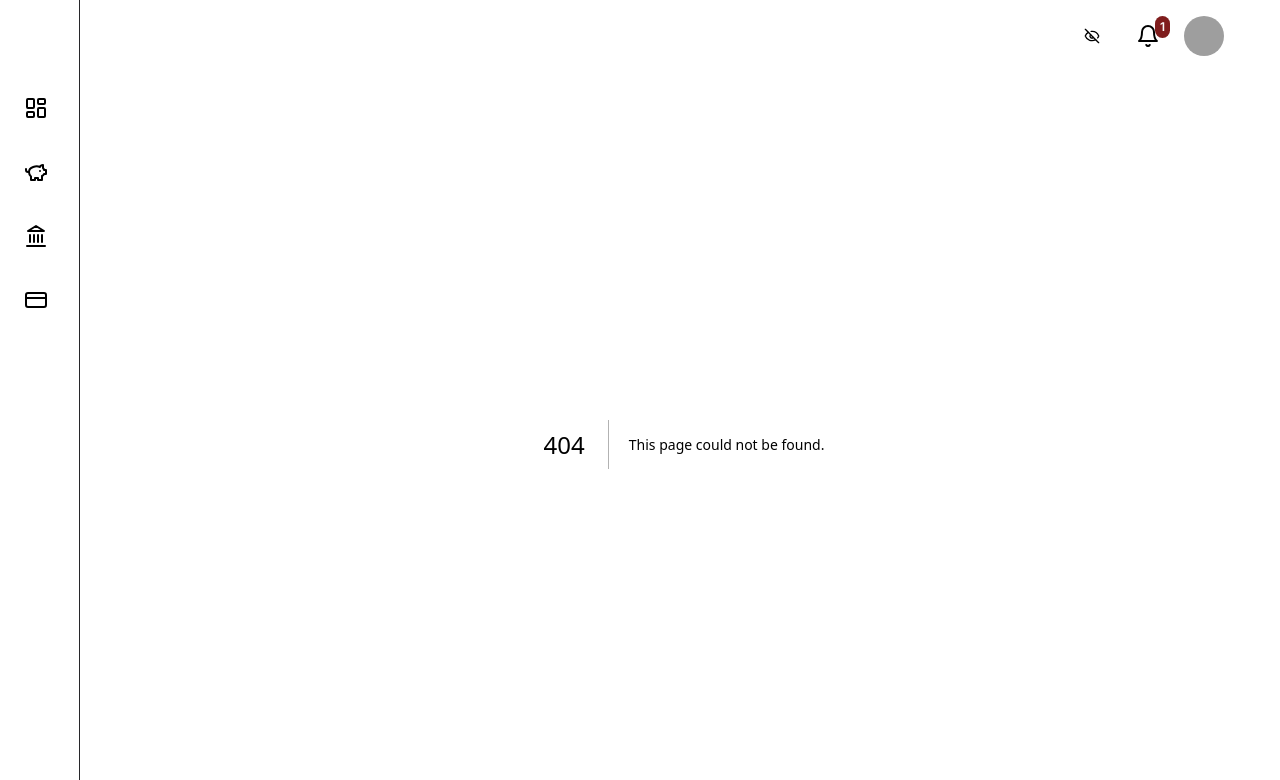
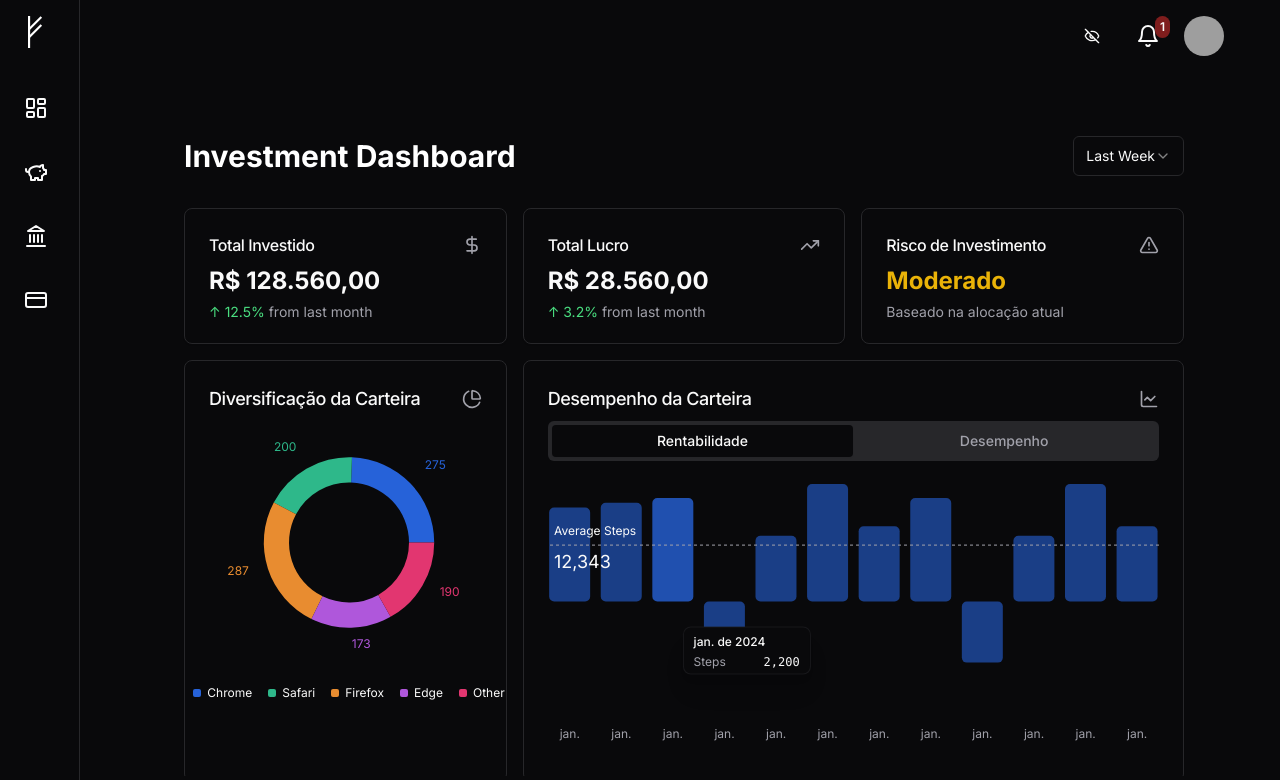
Before and after one commit to fehu-financial/fehu-front-web, a Next.js app: page /investments in a window 1280 px wide. Before the commit this address had no page. Shown: the top 780 px of the page. Built offline with nearby package versions, Linux system fonts and the light colour scheme; grey boxes are pictures that could not be loaded.

Commit message:
feat(investment): add new investment's overview page

```diff
--- /dev/null
+++ b/src/app/investments/components/allocation-chart.tsx
@@ -0,0 +1,72 @@
+import {
+	type ChartConfig,
+	ChartContainer,
+	ChartLegend,
+	ChartLegendContent,
+	ChartTooltip,
+	ChartTooltipContent,
+} from "@/components/ui/chart";
+import { Pie, PieChart } from "recharts";
+
+const chartData = [
+	{ browser: "chrome", visitors: 275, fill: "var(--color-chrome)" },
+	{ browser: "safari", visitors: 200, fill: "var(--color-safari)" },
+	{ browser: "firefox", visitors: 287, fill: "var(--color-firefox)" },
+	{ browser: "edge", visitors: 173, fill: "var(--color-edge)" },
+	{ browser: "other", visitors: 190, fill: "var(--color-other)" },
+];
+
+const chartConfig = {
+	visitors: {
+		label: "Visitors",
+	},
+	chrome: {
+		label: "Chrome",
+		color: "hsl(var(--chart-1))",
+	},
+	safari: {
+		label: "Safari",
+		color: "hsl(var(--chart-2))",
+	},
+	firefox: {
+		label: "Firefox",
+		color: "hsl(var(--chart-3))",
+	},
+	edge: {
+		label: "Edge",
+		color: "hsl(var(--chart-4))",
+	},
+	other: {
+		label: "Other",
+		color: "hsl(var(--chart-5))",
+	},
+} satisfies ChartConfig;
+
+export default function AllocationChart() {
+	return (
+		<ChartContainer
+			config={chartConfig}
+			className="mx-auto aspect-square h-[280px]"
+		>
+			<PieChart margin={{ top: 15, left: -4, right: -4 }}>
+				<ChartTooltip
+					cursor={false}
+					content={<ChartTooltipContent hideLabel />}
+				/>
+				<Pie
+					data={chartData}
+					label
+					labelLine={false}
+					dataKey="visitors"
+					nameKey="browser"
+					innerRadius={60}
+					strokeWidth={5}
+				/>
+				<ChartLegend
+					content={<ChartLegendContent nameKey="browser" />}
+					className="mt-6"
+				/>
+			</PieChart>
+		</ChartContainer>
+	);
+}
--- /dev/null
+++ b/src/app/investments/components/portfolio-chart.tsx
@@ -0,0 +1,75 @@
+"use client";
+
+import * as React from "react";
+import { CartesianGrid, Line, LineChart, XAxis } from "recharts";
+
+import {
+	type ChartConfig,
+	ChartContainer,
+	ChartTooltip,
+	ChartTooltipContent,
+} from "@/components/ui/chart";
+
+const chartData = [
+	{ month: "January", desktop: 186 },
+	{ month: "February", desktop: 305 },
+	{ month: "March", desktop: 237 },
+	{ month: "April", desktop: 73 },
+	{ month: "May", desktop: 209 },
+	{ month: "June", desktop: 214 },
+	{ month: "July", desktop: 173 },
+	{ month: "August", desktop: 509 },
+	{ month: "September", desktop: 214 },
+	{ month: "October", desktop: 173 },
+	{ month: "November", desktop: 409 },
+	{ month: "December", desktop: 214 },
+];
+const chartConfig = {
+	desktop: {
+		label: "Desktop",
+		color: "hsl(var(--chart-1))",
+	},
+} satisfies ChartConfig;
+
+const PortfolioChart = () => {
+	return (
+		<ChartContainer className="h-[280px] w-full" config={chartConfig}>
+			<LineChart
+				accessibilityLayer
+				data={chartData}
+				margin={{
+					top: 15,
+					left: 10,
+					right: 10,
+				}}
+			>
+				<CartesianGrid vertical={false} />
+				<XAxis
+					dataKey="month"
+					tickLine={false}
+					axisLine={false}
+					tickMargin={8}
+					tickFormatter={(value) => value.slice(0, 3)}
+				/>
+				<ChartTooltip
+					cursor={false}
+					content={<ChartTooltipContent hideLabel />}
+				/>
+				<Line
+					dataKey="desktop"
+					type="natural"
+					stroke="var(--color-desktop)"
+					strokeWidth={2}
+					dot={{
+						fill: "var(--color-desktop)",
+					}}
+					activeDot={{
+						r: 6,
+					}}
+				/>
+			</LineChart>
+		</ChartContainer>
+	);
+};
+
+export default PortfolioChart;
--- /dev/null
+++ b/src/app/investments/components/profit-chart.tsx
@@ -0,0 +1,149 @@
+"use client";
+
+import {
+	Bar,
+	BarChart,
+	Label,
+	Rectangle,
+	ReferenceLine,
+	XAxis,
+} from "recharts";
+
+import {
+	type ChartConfig,
+	ChartContainer,
+	ChartTooltip,
+	ChartTooltipContent,
+} from "@/components/ui/chart";
+import React from "react";
+
+const chartData = [
+	{
+		date: "2024-01-01",
+		steps: 2000,
+	},
+	{
+		date: "2024-01-02",
+		steps: 2100,
+	},
+	{
+		date: "2024-01-03",
+		steps: 2200,
+	},
+	{
+		date: "2024-01-04",
+		steps: -1300,
+	},
+	{
+		date: "2024-01-05",
+		steps: 1400,
+	},
+	{
+		date: "2024-01-06",
+		steps: 2500,
+	},
+	{
+		date: "2024-01-07",
+		steps: 1600,
+	},
+	{
+		date: "2024-01-03",
+		steps: 2200,
+	},
+	{
+		date: "2024-01-04",
+		steps: -1300,
+	},
+	{
+		date: "2024-01-05",
+		steps: 1400,
+	},
+	{
+		date: "2024-01-06",
+		steps: 2500,
+	},
+	{
+		date: "2024-01-07",
+		steps: 1600,
+	},
+];
+
+const chartConfig = {
+	steps: {
+		label: "Steps",
+		color: "hsl(var(--chart-1))",
+	},
+} satisfies ChartConfig;
+
+const ProfitChart = () => {
+	return (
+		<ChartContainer config={chartConfig} className="w-full h-[280px]">
+			<BarChart
+				accessibilityLayer
+				margin={{
+					top: 15,
+					left: -4,
+					right: -4,
+				}}
+				data={chartData}
+			>
+				<Bar
+					dataKey="steps"
+					fill="var(--color-steps)"
+					radius={5}
+					fillOpacity={0.6}
+					activeBar={<Rectangle fillOpacity={0.8} />}
+				/>
+				<XAxis
+					dataKey="date"
+					tickLine={false}
+					axisLine={false}
+					tickMargin={4}
+					tickFormatter={(value) => {
+						return new Date(value).toLocaleDateString("pt-BR", {
+							month: "short",
+						});
+					}}
+				/>
+				<ChartTooltip
+					defaultIndex={2}
+					content={
+						<ChartTooltipContent
+							hideIndicator
+							labelFormatter={(value) => {
+								return new Date(value).toLocaleDateString("pt-BR", {
+									month: "short",
+									year: "numeric",
+								});
+							}}
+						/>
+					}
+					cursor={false}
+				/>
+				<ReferenceLine
+					y={1200}
+					stroke="hsl(var(--muted-foreground))"
+					strokeDasharray="3 3"
+					strokeWidth={1}
+				>
+					<Label
+						position="insideBottomLeft"
+						value="Average Steps"
+						offset={10}
+						fill="hsl(var(--foreground))"
+					/>
+					<Label
+						position="insideTopLeft"
+						value="12,343"
+						className="text-lg"
+						fill="hsl(var(--foreground))"
+						offset={10}
+						startOffset={100}
+					/>
+				</ReferenceLine>
+			</BarChart>
+		</ChartContainer>
+	);
+};
+
+export default ProfitChart;
--- /dev/null
+++ b/src/app/investments/page.tsx
@@ -0,0 +1,89 @@
+"use client";
+
+import ChartCard from "@/components/ui/chart-card";
+import { LinkCard } from "@/components/ui/link-card";
+import PeriodFilter from "@/components/ui/period-filter";
+import StatsCard from "@/components/ui/stats-card";
+import { Tabs, TabsContent, TabsList, TabsTrigger } from "@/components/ui/tabs";
+import Formatter from "@/lib/formatter";
+import {
+	AlertTriangleIcon,
+	DollarSignIcon,
+	LineChartIcon,
+	PieChart,
+	TrendingUpIcon,
+} from "lucide-react";
+import AllocationChart from "./components/allocation-chart";
+import PortfolioChart from "./components/portfolio-chart";
+import ProfitChart from "./components/profit-chart";
+
+export default function InvestmentDashboard() {
+	return (
+		<div className="min-h-full overflow-auto scrollbar-hide">
+			<div className="p-6">
+				<div className="flex justify-between items-center mb-8">
+					<h1 className="text-3xl font-bold dark:text-white">
+						Investment Dashboard
+					</h1>
+					<PeriodFilter defaultValue="1W" width="180px" />
+				</div>
+
+				<div className="grid grid-cols-1 sm:grid-cols-2 md:grid-cols-3 lg:grid-cols-3 gap-4 w-full">
+					<StatsCard
+						title="Total Investido"
+						value={Formatter.currency(128560)}
+						icon={DollarSignIcon}
+						change={12.5}
+						description="from last month"
+					/>
+					<StatsCard
+						title="Total Lucro"
+						value={Formatter.currency(28560)}
+						icon={TrendingUpIcon}
+						change={3.2}
+						description="from last month"
+					/>
+					<StatsCard
+						title="Risco de Investimento"
+						value={<span className="text-yellow-500">Moderado</span>}
+						icon={AlertTriangleIcon}
+						description="Baseado na alocação atual"
+					/>
+					<ChartCard title="Diversificação da Carteira" icon={PieChart}>
+						<AllocationChart />
+					</ChartCard>
+					<ChartCard
+						className="col-span-2"
+						title="Desempenho da Carteira"
+						icon={LineChartIcon}
+					>
+						<Tabs defaultValue="profit" className="w-full">
+							<TabsList className="grid w-full grid-cols-2">
+								<TabsTrigger value="profit">Rentabilidade</TabsTrigger>
+								<TabsTrigger value="performance">Desempenho</TabsTrigger>
+							</TabsList>
+							<TabsContent value="performance">
+								<PortfolioChart />
+							</TabsContent>
+							<TabsContent value="profit">
+								<ProfitChart />
+							</TabsContent>
+						</Tabs>
+					</ChartCard>
+					<div className="col-span-3 flex space-x-4">
+						<LinkCard
+							title="Renda Variável"
+							subtitle="Ações, BDRs, ETFs, Fundos, etc."
+							href="variable-income"
+						/>
+						<LinkCard
+							title="Renda Fixa"
+							subtitle="CDBs, LCIs, LCAs e Tesouro Direto, etc."
+							href="fixed-income"
+						/>
+					</div>
+				</div>
+			</div>
+		</div>
+	);
+}
--- /dev/null
+++ b/src/lib/formatter.ts
@@ -0,0 +1,27 @@
+export default class Formatter {
+	static currency(value: number): string {
+		return new Intl.NumberFormat("pt-BR", {
+			style: "currency",
+			currency: "BRL",
+		}).format(value);
+	}
+
+	datetime(value: number | string | Date): string {
+		const date = new Date(value);
+		const options: Intl.DateTimeFormatOptions = {
+			timeStyle: "medium",
+			dateStyle: "short",
+			hour12: false,
+		};
+		return Intl.DateTimeFormat("pt-BR", options).format(date);
+	}
+
+	date(value: number | string | Date): string {
+		const date = new Date(value);
+		const options: Intl.DateTimeFormatOptions = {
+			dateStyle: "short",
+			hour12: false,
+		};
+		return Intl.DateTimeFormat("pt-BR", options).format(date);
+	}
+}
```
